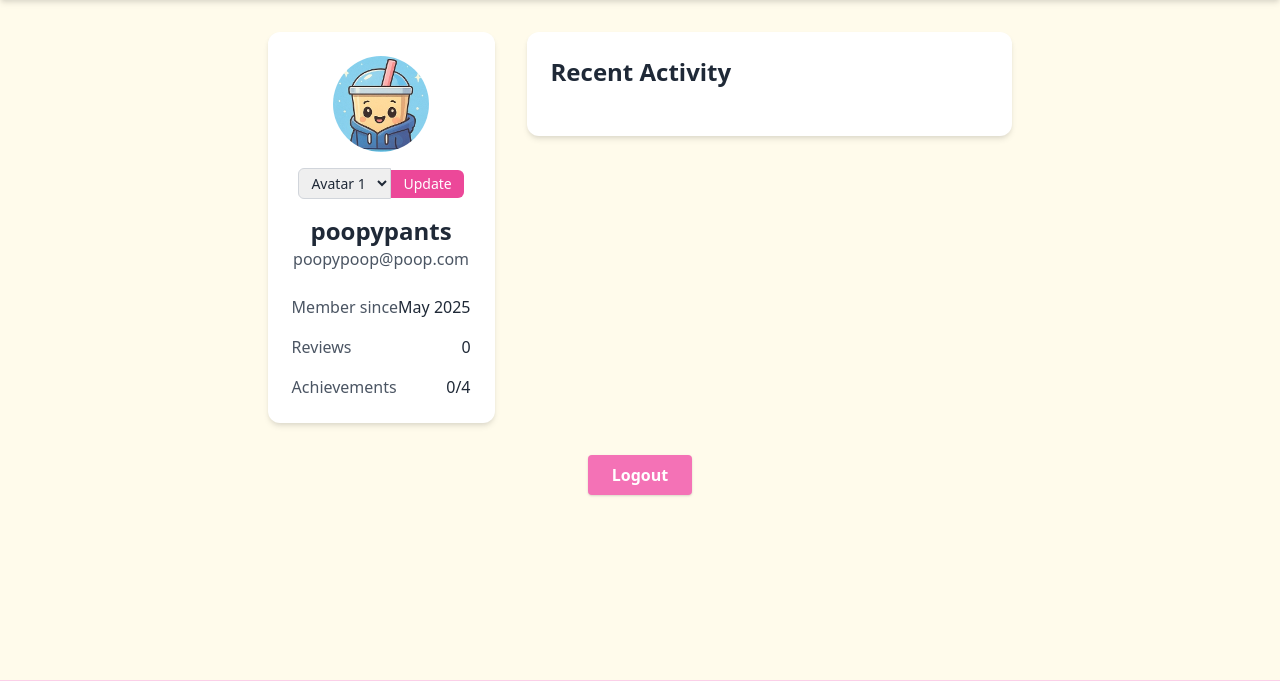
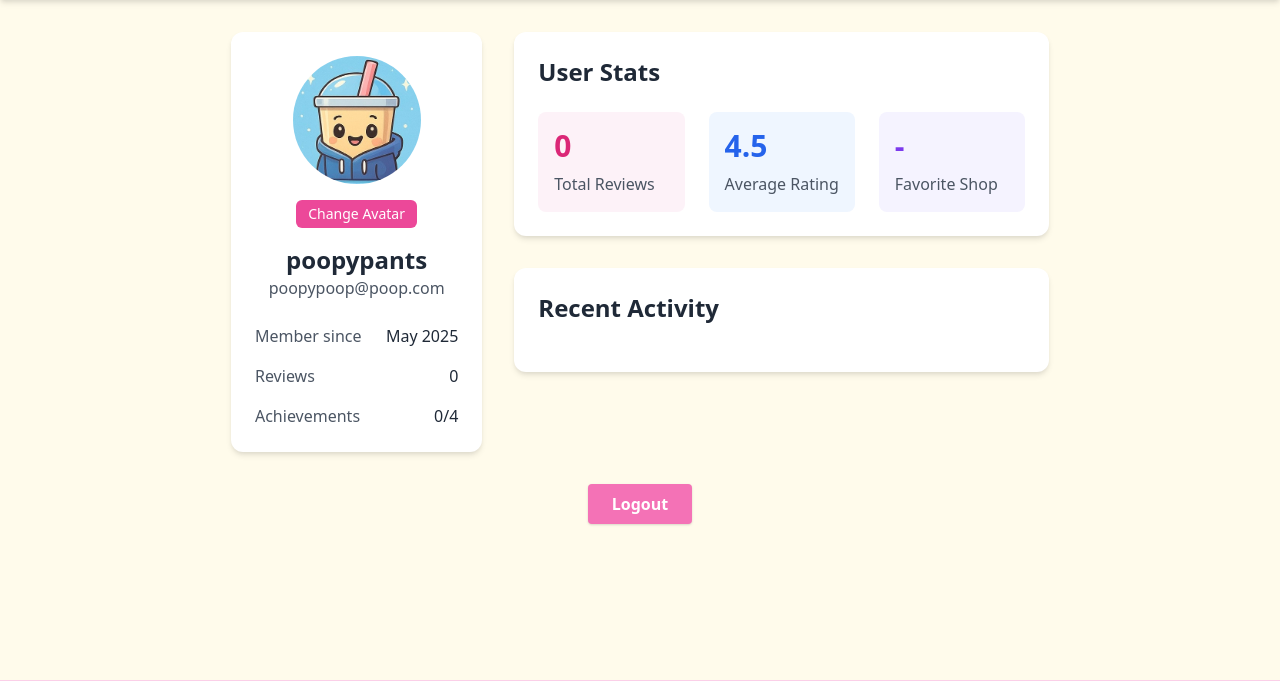
Before and after one commit to mrtwiggy/CITS3403_group_project, a Flask app: page /dashboard in a window 1280 px wide. Shown: the part 64-745 px from the top of the page. Run offline with Flask 3, Linux system fonts and the light colour scheme; a user stored in the database is signed in.

Commit message:
Improve dashboard layout and add user stats section

```diff
--- a/my_app/templates/dashboard.html
+++ b/my_app/templates/dashboard.html
@@ -3,37 +3,23 @@
 {% block title %}Dashboard - BobaBoard{% endblock %}
 
 {% block content %}
-    <div class="grid grid-cols-1 md:grid-cols-3 gap-8">
+    <div class="max-w-7xl mx-auto px-4 sm:px-6 lg:px-8">
+        <div class="grid grid-cols-1 lg:grid-cols-12 gap-8">
             <!-- Profile Section -->
-        <div class="md:col-span-1">
+            <div class="lg:col-span-4">
                 <div class="bg-white rounded-xl shadow-md p-6">
                     <div class="text-center mb-6">
                         <!-- Profile Picture Display -->
-                    <div class="w-24 h-24 rounded-full mx-auto mb-4 overflow-hidden">
+                        <div class="w-32 h-32 rounded-full mx-auto mb-4 overflow-hidden">
                             <img src="{{ url_for('static', filename='profile_pics/' + current_user.profile_pic) }}"
                                 alt="Profile Picture"
                                 class="w-full h-full object-cover">
                         </div>
 
-                    <!-- Profile Picture Selection -->
-                    <form action="{{ url_for('main.update_profile_pic') }}" method="post" class="mb-4">
-                        <div class="flex items-center justify-center">
-                            <select name="profile_pic" class="rounded-l-md border border-gray-300 py-1 px-2 text-sm focus:outline-none focus:ring-2 focus:ring-pink-500">
-                                <option value="pfp1.png">Avatar 1</option>
-                                <option value="pfp2.png">Avatar 2</option>
-                                <option value="pfp3.png">Avatar 3</option>
-                                <option value="pfp4.png">Avatar 4</option>
-                                <option value="pfp5.png">Avatar 5</option>
-                                <option value="pfp6.png">Avatar 6</option>
-                                <option value="pfp7.png">Avatar 7</option>
-                                <option value="pfp8.png">Avatar 8</option>
-                                <option value="pfp9.png">Avatar 9</option>
-                            </select>
-                            <button type="submit" class="bg-pink-500 text-white rounded-r-md py-1 px-3 text-sm hover:bg-pink-600 transition">
-                                Update
+                        <!-- Change Avatar Button -->
+                        <button onclick="openAvatarModal()" class="bg-pink-500 text-white rounded-md py-1 px-3 text-sm hover:bg-pink-600 transition mb-4">
+                            Change Avatar
                         </button>
-                        </div>
-                    </form>
 
                         <h2 class="text-2xl font-bold">{{ current_user.username }}</h2>
                         <p class="text-gray-600">{{ current_user.email }}</p>
@@ -55,8 +41,30 @@
                 </div>
             </div>
 
+            <!-- User Stats Section -->
+            <div class="lg:col-span-8">
+                <div class="bg-white rounded-xl shadow-md p-6 mb-8">
+                    <h2 class="text-2xl font-bold mb-6">User Stats</h2>
+                    <div class="grid grid-cols-1 md:grid-cols-3 gap-6">
+                        <!-- Total Reviews -->
+                        <div class="bg-pink-50 rounded-lg p-4">
+                            <div class="text-3xl font-bold text-pink-600 mb-2">{{ current_user.reviews.all()|length }}</div>
+                            <div class="text-gray-600">Total Reviews</div>
+                        </div>
+                        <!-- Average Rating -->
+                        <div class="bg-blue-50 rounded-lg p-4">
+                            <div class="text-3xl font-bold text-blue-600 mb-2">4.5</div>
+                            <div class="text-gray-600">Average Rating</div>
+                        </div>
+                        <!-- Favorite Shop -->
+                        <div class="bg-purple-50 rounded-lg p-4">
+                            <div class="text-3xl font-bold text-purple-600 mb-2">-</div>
+                            <div class="text-gray-600">Favorite Shop</div>
+                        </div>
+                    </div>
+                </div>
+
                 <!-- Recent Activity Section -->
-        <div class="md:col-span-2">
                 <div class="bg-white rounded-xl shadow-md p-6">
                     <h2 class="text-2xl font-bold mb-6">Recent Activity</h2>
 
@@ -88,6 +96,7 @@
                 </div>
             </div>
         </div>
+    </div>
 
     <!-- Logout Button at the bottom -->
     <div class="flex justify-center mt-8">
@@ -95,4 +104,75 @@
             Logout
         </a>
     </div>
+
+    <!-- Avatar Selection Modal -->
+    <div id="avatarModal" class="fixed inset-0 bg-black bg-opacity-50 hidden flex items-center justify-center z-50">
+        <div class="bg-white rounded-xl p-6 max-w-md w-full mx-4">
+            <div class="flex justify-between items-center mb-4">
+                <h3 class="text-xl font-bold">Choose Your Avatar</h3>
+                <button onclick="closeAvatarModal()" class="text-gray-500 hover:text-gray-700">
+                    <svg class="w-6 h-6" fill="none" stroke="currentColor" viewBox="0 0 24 24">
+                        <path stroke-linecap="round" stroke-linejoin="round" stroke-width="2" d="M6 18L18 6M6 6l12 12"></path>
+                    </svg>
+                </button>
+            </div>
+
+            <!-- Avatar Grid -->
+            <div class="grid grid-cols-3 gap-4 mb-6">
+                {% for i in range(1, 10) %}
+                    <div class="avatar-option cursor-pointer rounded-lg p-2 hover:bg-pink-50 transition-colors"
+                         onclick="selectAvatar('pfp{{ i }}.png')">
+                        <img src="{{ url_for('static', filename='profile_pics/pfp' + i|string + '.png') }}"
+                             alt="Avatar {{ i }}"
+                             class="w-full h-auto rounded-lg">
+                    </div>
+                {% endfor %}
+            </div>
+
+            <!-- Save Button -->
+            <form id="avatarForm" action="{{ url_for('main.update_profile_pic') }}" method="post" class="text-right">
+                <input type="hidden" name="profile_pic" id="selectedAvatar" value="">
+                <button type="button" onclick="closeAvatarModal()" class="bg-gray-200 text-gray-700 px-4 py-2 rounded mr-2 hover:bg-gray-300 transition">
+                    Cancel
+                </button>
+                <button type="submit" class="bg-pink-500 text-white px-4 py-2 rounded hover:bg-pink-600 transition">
+                    Save Changes
+                </button>
+            </form>
+        </div>
+    </div>
 {% endblock %}
+
+{% block extra_js %}
+<script>
+    function openAvatarModal() {
+        document.getElementById('avatarModal').classList.remove('hidden');
+        document.getElementById('avatarModal').classList.add('flex');
+    }
+
+    function closeAvatarModal() {
+        document.getElementById('avatarModal').classList.add('hidden');
+        document.getElementById('avatarModal').classList.remove('flex');
+    }
+
+    function selectAvatar(avatarPath) {
+        // Remove selection from all avatars
+        document.querySelectorAll('.avatar-option').forEach(option => {
+            option.classList.remove('ring-2', 'ring-pink-500');
+        });
+
+        // Add selection to clicked avatar
+        event.currentTarget.classList.add('ring-2', 'ring-pink-500');
+
+        // Update hidden input
+        document.getElementById('selectedAvatar').value = avatarPath;
+    }
+
+    // Close modal when clicking outside
+    document.getElementById('avatarModal').addEventListener('click', function(e) {
+        if (e.target === this) {
+            closeAvatarModal();
+        }
+    });
+</script>
+{% endblock %}
```
Also changed, not shown: my_app/static/css/main.css (added, +96 -0 lines). Lines whose indentation alone changed are shown as unchanged.
